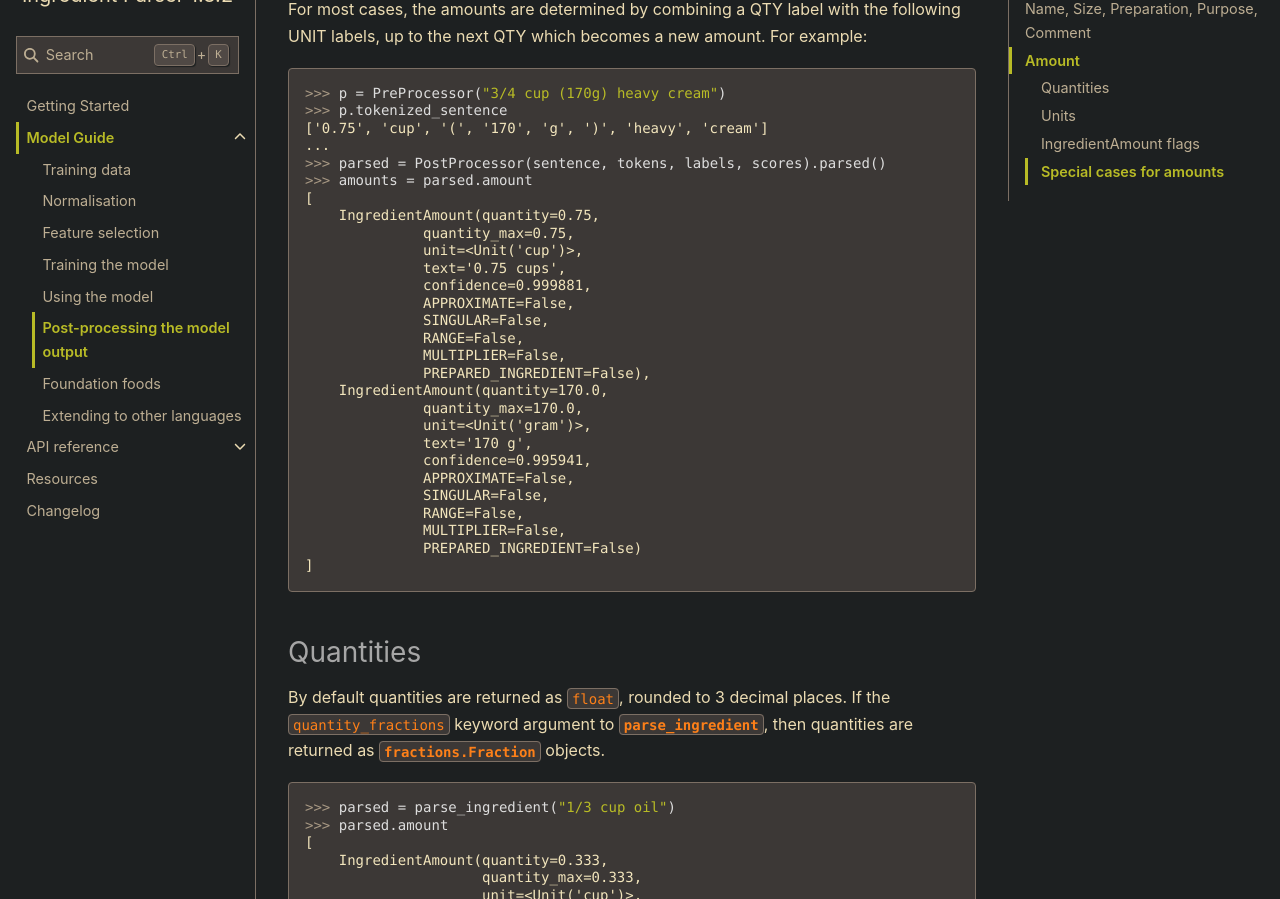
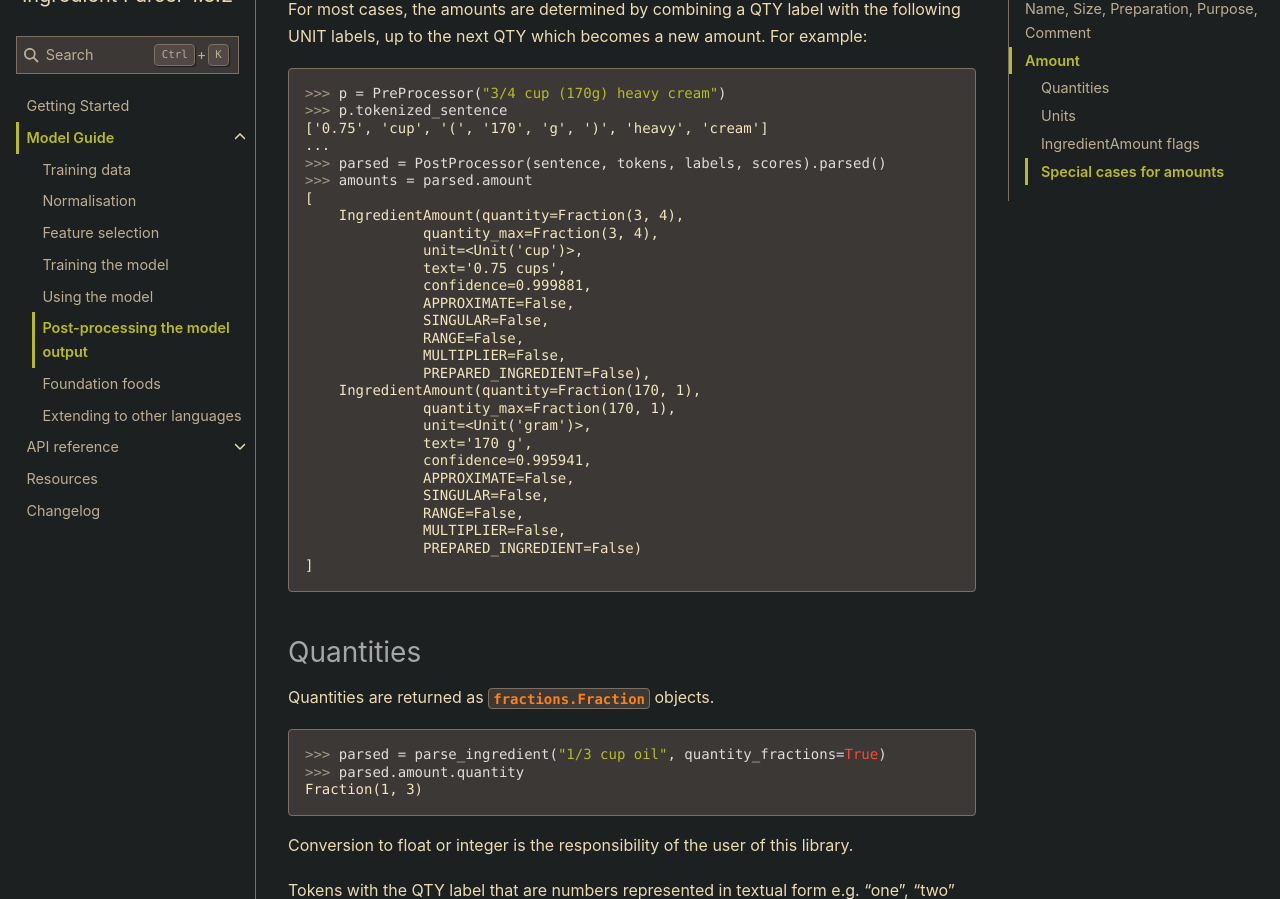
Before and after one commit to strangetom/ingredient-parser, a Sphinx documentation site: the page built from docs/source/guide/postprocessing.rst, in a window 1280 px wide and 1400 px high, scrolled down 1426 px, cut to the strip 53-952 px from the top of the window. Built offline with Sphinx 7.4.7 and the Sphinx Book theme 1.1.4, drawn with Linux system fonts in a browser that asks for light colours; some of the changed text lies outside the part shown.

Commit message:
Feature: Remove quantity_fractions keyword argument and return all quantities as fractions.Fraction objects.

```diff
--- a/docs/source/guide/foundation.rst
+++ b/docs/source/guide/foundation.rst
@@ -21,8 +21,8 @@ the :func:`parse_ingredient <ingredient_parser.parsers.parse_ingredient>` functi
                             confidence=0.997585),
         size=IngredientText(text='large',
                             confidence=0.987387),
-        amount=[IngredientAmount(quantity=1.0,
-                                 quantity_max=1.0,
+        amount=[IngredientAmount(quantity=Fraction(1, 1),
+                                 quantity_max=Fraction(1, 1),
                                  unit='',
                                  text='1',
                                  confidence=0.999895,
--- a/docs/source/guide/normalisation.rst
+++ b/docs/source/guide/normalisation.rst
@@ -188,7 +188,3 @@ This step is actually performed after tokenisation (see :doc:`Extracting the fea
 
 .. literalinclude:: ../../../ingredient_parser/en/_constants.py
     :lines: 6-124
-
-.. literalinclude:: ../../../ingredient_parser/en/preprocess.py
-    :pyobject: PreProcessor._singlarise_units
-    :dedent: 4
--- a/docs/source/guide/postprocessing.rst
+++ b/docs/source/guide/postprocessing.rst
@@ -55,8 +55,8 @@ For most cases, the amounts are determined by combining a QTY label with the fol
     >>> parsed = PostProcessor(sentence, tokens, labels, scores).parsed()
     >>> amounts = parsed.amount
     [
-        IngredientAmount(quantity=0.75,
-                  quantity_max=0.75,
+        IngredientAmount(quantity=Fraction(3, 4),
+                  quantity_max=Fraction(3, 4),
                   unit=<Unit('cup')>,
                   text='0.75 cups',
                   confidence=0.999881,
@@ -65,8 +65,8 @@ For most cases, the amounts are determined by combining a QTY label with the fol
                   RANGE=False,
                   MULTIPLIER=False,
                   PREPARED_INGREDIENT=False),
-        IngredientAmount(quantity=170.0,
-                  quantity_max=170.0,
+        IngredientAmount(quantity=Fraction(170, 1),
+                  quantity_max=Fraction(170, 1),
                   unit=<Unit('gram')>,
                   text='170 g',
                   confidence=0.995941,
@@ -80,43 +80,15 @@ For most cases, the amounts are determined by combining a QTY label with the fol
 Quantities
 ++++++++++
 
-By default quantities are returned as ``float``, rounded to 3 decimal places. If the ``quantity_fractions`` keyword argument to :func:`parse_ingredient <ingredient_parser.parsers.parse_ingredient>`, then quantities are returned as :class:`fractions.Fraction` objects.
+Quantities are returned as :class:`fractions.Fraction` objects.
 
 .. code:: python
 
-    >>> parsed = parse_ingredient("1/3 cup oil")
-    >>> parsed.amount
-    [
-        IngredientAmount(quantity=0.333,
-                         quantity_max=0.333,
-                         unit=<Unit('cup')>,
-                         text=' 1/3 cups',
-                         confidence=0.999341,
-                         starting_index=0,
-                         APPROXIMATE=False,
-                         SINGULAR=False,
-                         RANGE=False,
-                         MULTIPLIER=False,
-                         PREPARED_INGREDIENT=False)
-    ]
+    >>> parsed = parse_ingredient("1/3 cup oil", quantity_fractions=True)
+    >>> parsed.amount.quantity
+    Fraction(1, 3)
 
-    >>> parsed = parse_ingredient("1/3 cup oil", quantity_fractions=True)
-    >>> parsed.amount
-    [
-        IngredientAmount(quantity=Fraction(1, 3),
-                         quantity_max=Fraction(1, 3),
-                         unit=<Unit('cup')>,
-                         text=' 1/3 cups',
-                         confidence=0.999341,
-                         starting_index=0,
-                         APPROXIMATE=False,
-                         SINGULAR=False,
-                         RANGE=False,
-                         MULTIPLIER=False,
-                         PREPARED_INGREDIENT=False)
-    ]
-
-
+Conversion to float or integer is the responsibility of the user of this library.
 
 Tokens with the QTY label that are numbers represented in textual form e.g. "one", "two" are replaced with numeric forms.
 The replacements are predefined in a dictionary.
@@ -148,8 +120,8 @@ By default, US customary units are used where a unit has more than one definitio
     ParsedIngredient(
         name=IngredientText(text='heavy cream', confidence=0.997513),
         size=None,
-        amount=[IngredientAmount(quantity=0.75,
-                                 quantity_max=0.75,
+        amount=[IngredientAmount(quantity=Fraction(3, 4),
+                                 quantity_max=Fraction(3, 4),
                                  unit=<Unit('cup')>,
                                  text='0.75 cups',
                                  confidence=0.999926,
@@ -167,8 +139,8 @@ By default, US customary units are used where a unit has more than one definitio
     ParsedIngredient(
         name=IngredientText(text='heavy cream', confidence=0.997513),
         size=None,
-        amount=[IngredientAmount(quantity=0.75,
-                                 quantity_max=0.75,
+        amount=[IngredientAmount(quantity=Fraction(3, 4),
+                                 quantity_max=Fraction(3, 4),
                                  unit=<Unit('imperial_cup')>,
                                  text='0.75 cups',
                                  confidence=0.999926,
@@ -192,11 +164,11 @@ By default, US customary units are used where a unit has more than one definitio
        >>> # Create a pint.Quantity object from the quantity and unit
        >>> q = parsed.amount[0].quantity * parsed.amount[0].unit
        >>> q
-       3.0 <Unit('pound')>
+       <Quantity(3.0, 'pound')>
 
        >>> # Convert to kg
        >>> q.to("kg")
-       1.3607771100000003 <Unit('kilogram')>
+       <Quantity(13607771100000003/10000000000000000, 'kilogram')>
 
 IngredientAmount flags
 ++++++++++++++++++++++
@@ -231,8 +203,8 @@ There are some particular cases where the combination of QTY and UNIT labels tha
 
     >>> parsed = parse_ingredient("2 14 ounce cans coconut milk")
     >>> parsed.amount
-    [IngredientAmount(quantity=2.0,
-                      quantity_max=2.0,
+    [IngredientAmount(quantity=Fraction(2, 1),
+                      quantity_max=Fraction(2, 1),
                       unit='cans',
                       text='2 cans',
                       confidence=0.999897,
@@ -241,8 +213,8 @@ There are some particular cases where the combination of QTY and UNIT labels tha
                       RANGE=False,
                       MULTIPLIER=False,
                       PREPARED_INGREDIENT=False),
-     IngredientAmount(quantity=14.0,
-                      quantity_max=14.0,
+     IngredientAmount(quantity=Fraction(14, 1),
+                      quantity_max=Fraction(14, 1),
                       unit=<Unit('ounce')>,
                       text='14 ounces',
                       confidence=0.998793,
@@ -263,8 +235,8 @@ A second case is where the full amount is made up of more than one quantity-unit
     >>> parsed.amount
     [CompositeIngredientAmount(
         amounts=[
-            IngredientAmount(quantity=1.0,
-                             quantity_max=1.0,
+            IngredientAmount(quantity=Fraction(1, 1),
+                             quantity_max=Fraction(1, 1),
                              unit=<Unit('pound')>,
                              text='1 lb',
                              confidence=0.999923,
@@ -274,8 +246,8 @@ A second case is where the full amount is made up of more than one quantity-unit
                              RANGE=False,
                              MULTIPLIER=False,
                              PREPARED_INGREDIENT=False),
-            IngredientAmount(quantity=2.0,
-                             quantity_max=2.0,
+            IngredientAmount(quantity=Fraction(1, 1),
+                             quantity_max=Fraction(1, 1),
                              unit=<Unit('ounce')>,
                              text='2 oz',
                              confidence=0.998968,
```
Also changed, not shown: docs/source/start/index.rst (+12 -18 lines), 6 other files.
